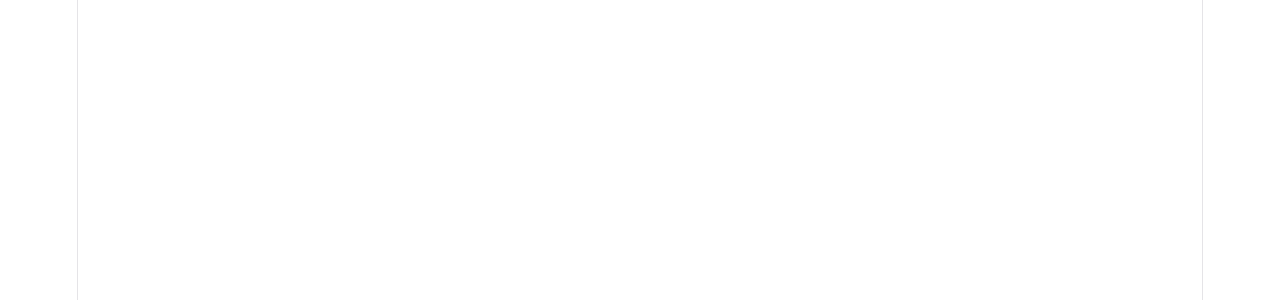
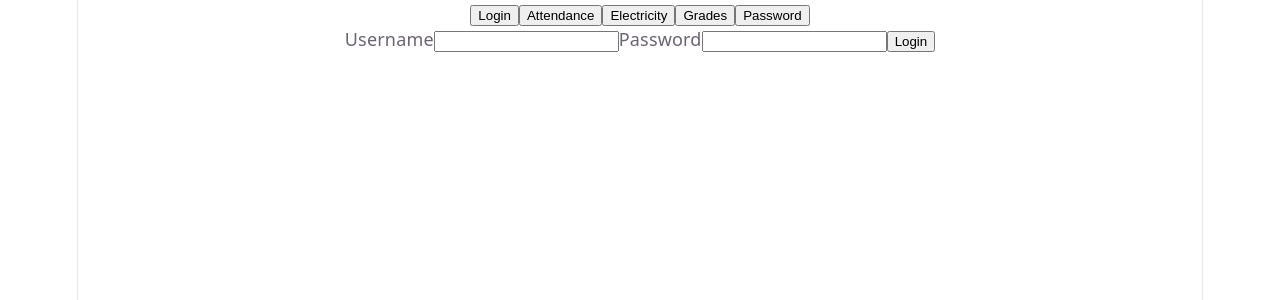
Before and after one commit to Cymieus/Group-Project-Vercel, a React (Vite) app: page / in a window 1280 px wide. Shown: the top 300 px of the page. Built offline with nearby package versions, Linux system fonts and the light colour scheme.

Commit message:
navigation commit

```diff
--- a/src/App.jsx
+++ b/src/App.jsx
@@ -1,8 +1,35 @@
 import { useState } from 'react'
 import './App.css'
+import AttendanceChecker from './pages/AttendanceChecker'
+import ElectricityBill from './pages/ElectricityBill'
+import GradeEvaluation from './pages/GradeEvaluaton'
+import Login from './pages/Login'
+import PasswordChecker from './pages/PasswordChecker'
 
 function App() {
+	const [currentPage, setCurrentPage] = useState('login')
 
+	const pages = {
+		login: <Login />,
+		attendance: <AttendanceChecker />,
+		electricity: <ElectricityBill />,
+		grades: <GradeEvaluation />,
+		password: <PasswordChecker />,
+	}
+
+	return (
+		<>
+			<nav>
+				<button onClick={() => setCurrentPage('login')}>Login</button>
+				<button onClick={() => setCurrentPage('attendance')}>Attendance</button>
+				<button onClick={() => setCurrentPage('electricity')}>Electricity</button>
+				<button onClick={() => setCurrentPage('grades')}>Grades</button>
+				<button onClick={() => setCurrentPage('password')}>Password</button>
+			</nav>
+
+			{pages[currentPage]}
+		</>
+	)
 }
 
 export default App
--- a/src/pages/Login.jsx
+++ b/src/pages/Login.jsx
@@ -25,3 +25,5 @@
         </div>
     );
 }
+
+export default App;
```
Also changed, not shown: src/pages/Homepage.jsx (added).
